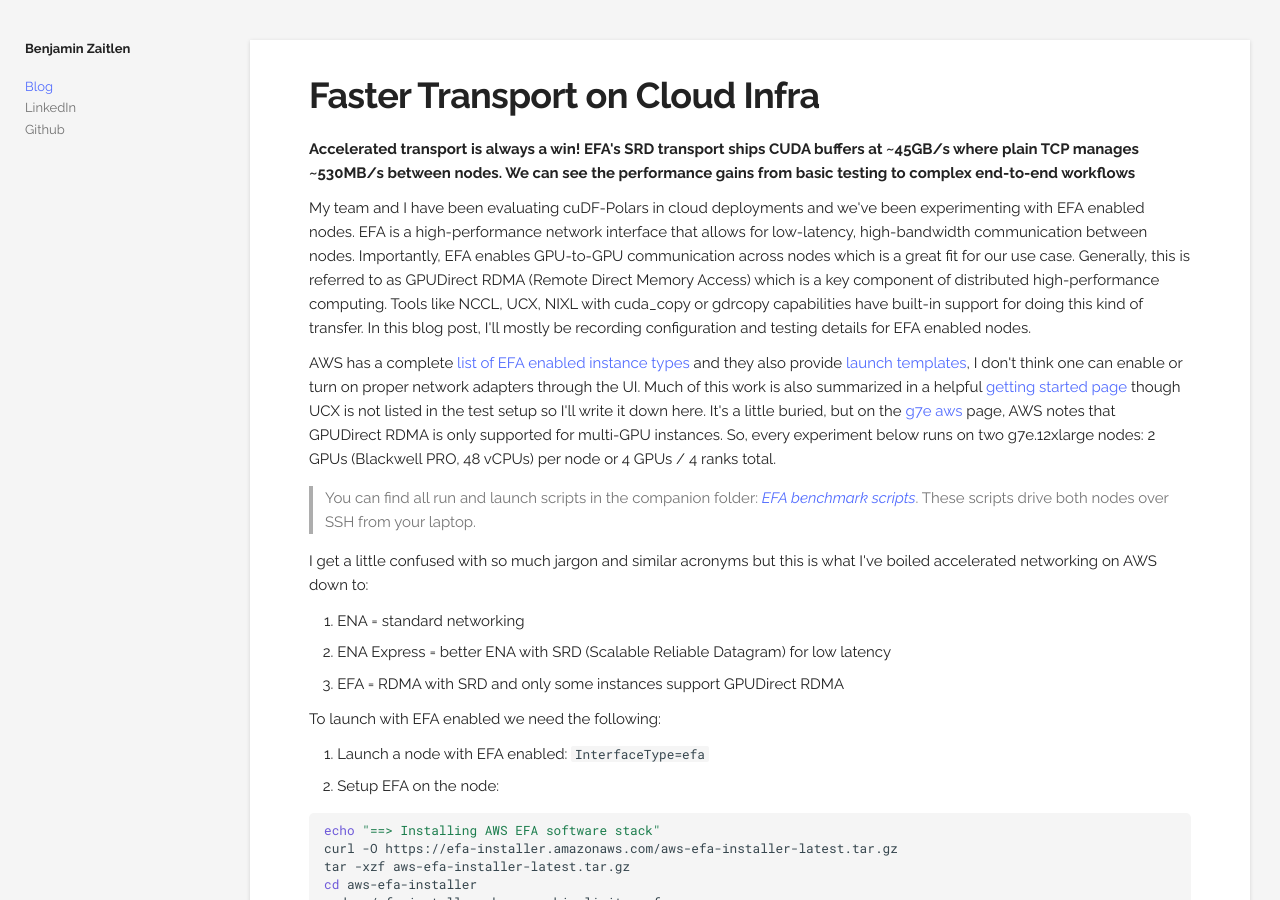
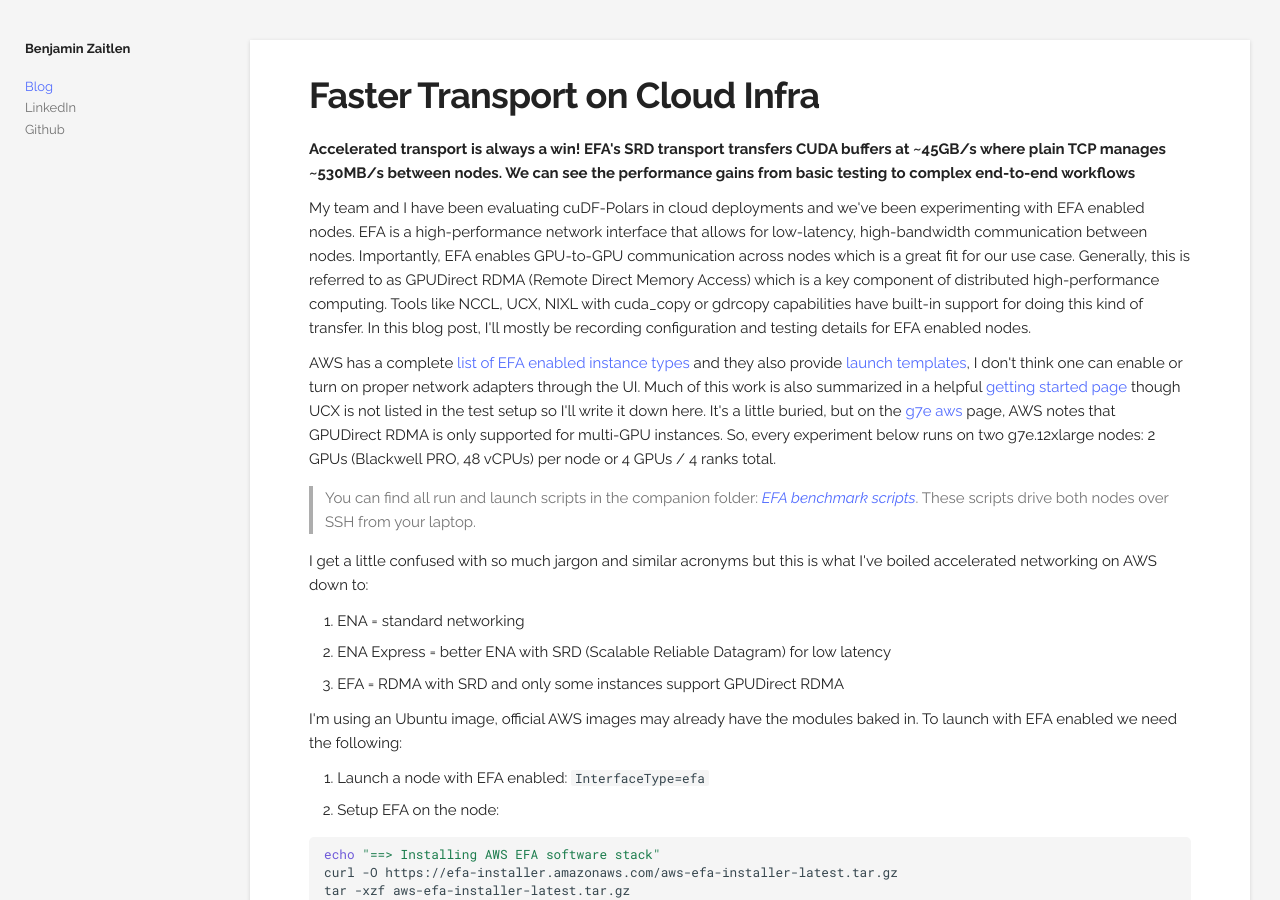
Before and after one commit to quasiben/quasiben.github.io, an MkDocs documentation site: the page built from docs/blog/posts/efa-aws.md, in a window 1280 px wide and 900 px high. Built offline with MkDocs 1.6.1 and Material for MkDocs 9.7.7, drawn with Linux system fonts in a browser that asks for light colours; some of the changed text lies outside the part shown.

Commit message:
address reviews

```diff
--- a/docs/blog/posts/efa-aws.md
+++ b/docs/blog/posts/efa-aws.md
@@ -5,7 +5,7 @@
 slug: efa-aws
 ---
 
-**Accelerated transport is always a win!  EFA's SRD transport ships CUDA buffers at ~45GB/s where plain TCP manages ~530MB/s between nodes. We can see the performance gains from basic testing to complex end-to-end workflows**
+**Accelerated transport is always a win!  EFA's SRD transport transfers CUDA buffers at ~45GB/s where plain TCP manages ~530MB/s between nodes. We can see the performance gains from basic testing to complex end-to-end workflows**
 
 My team and I have been evaluating cuDF-Polars in cloud deployments and we've been experimenting with EFA enabled nodes.  EFA is a high-performance network interface that allows for low-latency, high-bandwidth communication between nodes.  Importantly, EFA enables GPU-to-GPU communication across nodes which is a great fit for our use case.  Generally, this is referred to as GPUDirect RDMA (Remote Direct Memory Access) which is a key component of distributed high-performance computing.  Tools like NCCL, UCX, NIXL with cuda_copy or gdrcopy capabilities have built-in support for doing this kind of transfer.  In this blog post, I'll mostly be recording configuration and testing details for EFA enabled nodes.
 
@@ -21,7 +21,7 @@
 1. EFA = RDMA with SRD and only some instances support GPUDirect RDMA
 
 
-To launch with EFA enabled we need the following:
+I'm using an Ubuntu image, official AWS images may already have the modules baked in.  To launch with EFA enabled we need the following:
 
 1. Launch a node with EFA enabled: `InterfaceType=efa`
 1. Setup EFA on the node:
```
Also changed, not shown: other parts of docs/blog/posts/efa-aws.md (+2 -2 lines).
